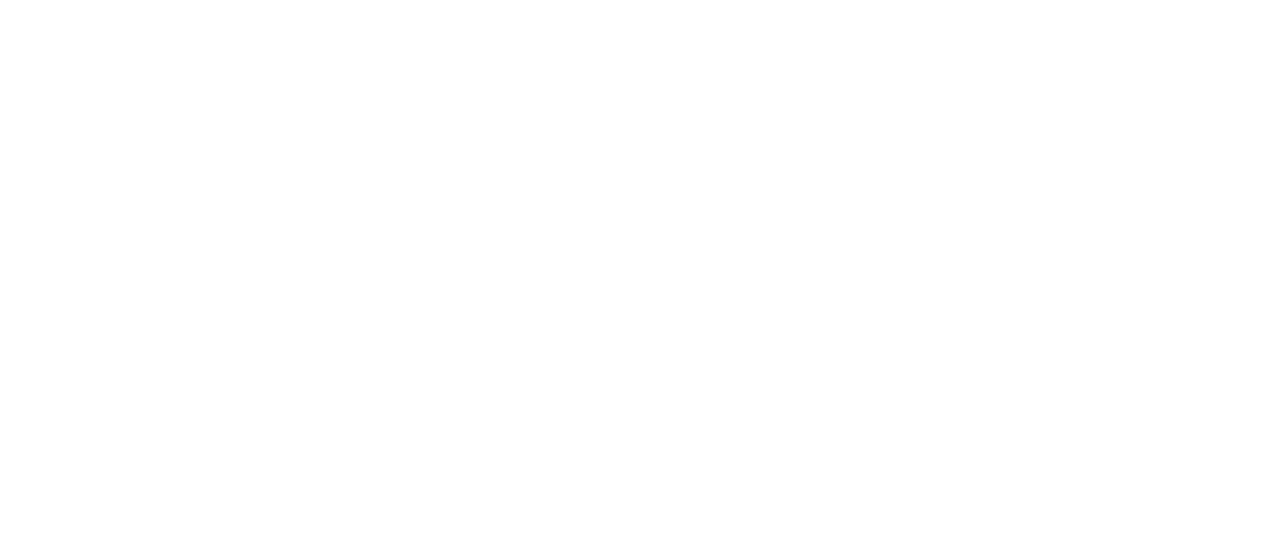
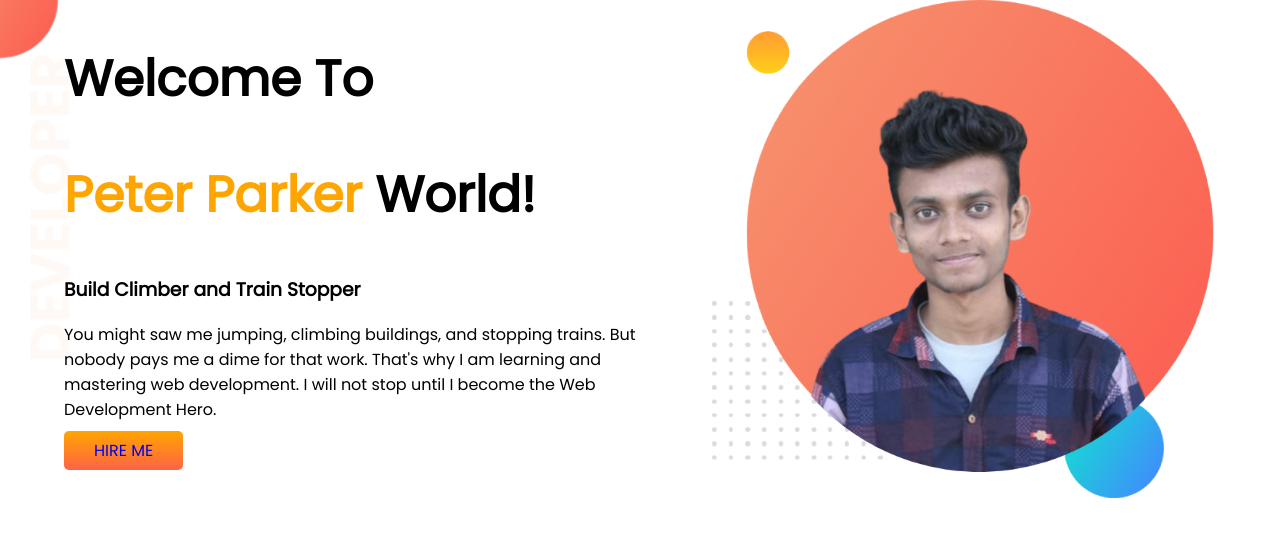
Before and after one commit to alrafi2021/developer-portfolio-1, a plain HTML site: page index.html in a window 1280 px wide. Drawn offline with Linux system fonts and the light colour scheme.

Commit message:
header added

```diff
--- a/index.html
+++ b/index.html
@@ -5,12 +5,26 @@
     <meta charset="UTF-8">
     <meta http-equiv="X-UA-Compatible" content="IE=edge">
     <meta name="viewport" content="width=device-width, initial-scale=1.0">
-    <title>Document</title>
+    <title>Developer portfolio</title>
+    <link rel="preconnect" href="https://fonts.googleapis.com">
+    <link rel="preconnect" href="https://fonts.gstatic.com" crossorigin>
+    <link href="https://fonts.googleapis.com/css2?family=Poppins&display=swap" rel="stylesheet">
     <link rel="stylesheet" href="style.css">
 </head>
 
 <body>
-
+    <section class="top-banner">
+    <div class="half-width">
+        <h1>Welcome To</h1>
+        <h1><span class="orange-color">Peter Parker</span> World!</h1>
+        <h3>Build Climber and Train Stopper</h3>
+        <p>You might saw me jumping, climbing buildings, and stopping trains. But nobody pays me a dime for that work.
+            That's why I am learning and mastering web development. I will not stop until I become the Web Development
+            Hero.
+        </p>
+        <a class="link-button" target="_blank" href="https://www.linkedin.com/in/al-rafi-a75368233/"> HIRE ME</a>
+    </div>
+   <div class="half-width"> <img src="alrafi.png" alt=""></div></section>
 </body>
 
 </html>
--- a/style.css
+++ b/style.css
@@ -0,0 +1,33 @@
+body {
+    font-family: 'Poppins', sans-serif;
+    margin: 0;
+}
+
+h1 {
+    font-size: 50px;
+}
+
+.orange-color {
+    color: orange;
+}
+section{
+    display: flex;
+}
+.half-width{
+    width: 50%;
+    padding-left: 5%;
+}
+.half-width img{
+    width: 90%;
+}
+.link-button{
+    text-decoration: none;
+    background-image: linear-gradient(orange, tomato);
+    padding: 8px 30px ;
+    border-radius: 5px;
+    }
+    .top-banner{
+        background-image: url(top-banner.png);
+        background-repeat: no-repeat;
+
+    }
```
